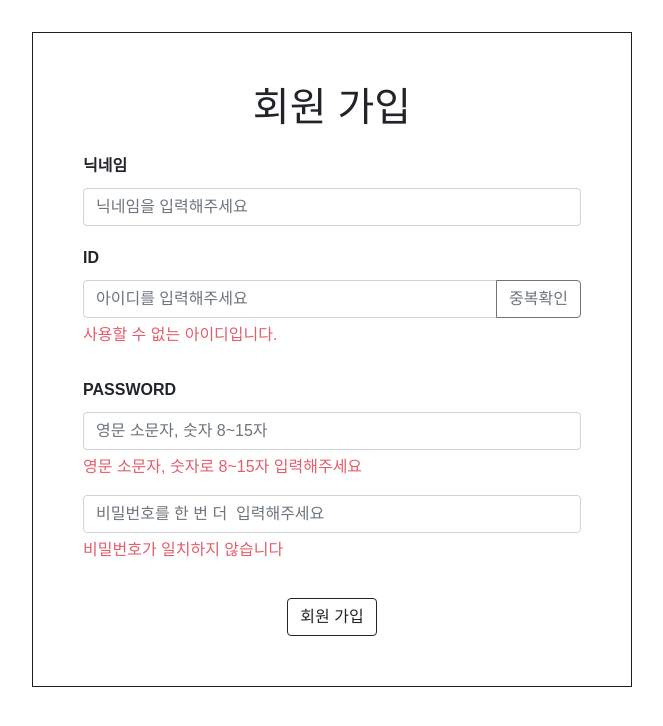
After one commit to makepin2r/my-bullet-diary, a Flask app: template templates/signup.html in a window 1280 px wide. The commit adds this page. Shown: the top 726 px of the page, without its empty margins (308-971 px from the left). Run offline with Flask 3, Linux system fonts and the light colour scheme; the template is opened without the code that fills it, so the values that code supplies are empty.

Commit message:
signup.html 생성, login.html 수정

```diff
--- a/assets/css/login.css
+++ b/assets/css/login.css
@@ -18,3 +18,23 @@
 .wrap > .btn-wrap {
     margin-top: 20px;
 }
+
+.wrap > .msg {
+    margin-top: 10px;
+}
+
+.signup-wrap > .msg {
+    margin-right: auto;
+    margin-top: 0;
+}
+
+.signup-wrap > .input-group {
+    margin-bottom: 5px !important;
+}
+
+.wrap > .msg.msg-error {
+    color: #e35d6a;
+}
+.wrap > .msg.msg-success {
+    color: #75b798;
+}
--- a/assets/css/style.css
+++ b/assets/css/style.css
@@ -5,10 +5,10 @@
     font-family: 'Noto Sans KR', sans-serif;
 }
 
-h1 {
-    font-weight: 700;
-}
-
 .heading {
     font-weight: 500;
 }
+
+.hide {
+    display: none;
+}
--- a/templates/login.html
+++ b/templates/login.html
@@ -22,7 +22,7 @@
     <title>Document</title>
 </head>
 <body>
-    <div class="wrap">
+    <div class="wrap login-wrap">
         <h1>MY BULLET JOURNAL📕</h1>
         <p class="heading">ID</p>
             <div class="input-group mb-3">
@@ -32,6 +32,7 @@
             <div class="input-group mb-3">
                 <input type="password" class="form-control" placeholder="비밀번호를 입력해주세요" aria-label="pw" aria-describedby="basic-addon1">
             </div>
+            <p class="msg msg-error">존재하지 않는 아이디입니다.</p>
             <div class="btn-wrap">
                 <button type="button" class="btn btn-outline-dark">Login</button>
                 <button type="button" class="btn btn-outline-dark">Sign Up</button>
--- /dev/null
+++ b/templates/signup.html
@@ -0,0 +1,51 @@
+<!DOCTYPE html>
+<html lang="en">
+<head>
+    <meta charset="UTF-8">
+    <meta http-equiv="X-UA-Compatible" content="IE=edge">
+    <meta name="viewport" content="width=device-width, initial-scale=1.0">
+    <link
+            href="https://cdn.jsdelivr.net/npm/bootstrap@5.0.2/dist/css/bootstrap.min.css"
+            rel="stylesheet"
+            integrity="sha384-EVSTQN3/azprG1Anm3QDgpJLIm9Nao0Yz1ztcQTwFspd3yD65VohhpuuCOmLASjC"
+            crossorigin="anonymous"
+        />
+        <script src="https://ajax.googleapis.com/ajax/libs/jquery/3.5.1/jquery.min.js"></script>
+        <script
+            src="https://cdn.jsdelivr.net/npm/bootstrap@5.0.2/dist/js/bootstrap.bundle.min.js"
+            integrity="sha384-MrcW6ZMFYlzcLA8Nl+NtUVF0sA7MsXsP1UyJoMp4YLEuNSfAP+JcXn/tWtIaxVXM"
+            crossorigin="anonymous"
+        ></script>
+    <link rel="stylesheet" href="../assets/css/recet.css">
+    <link rel="stylesheet" href="../assets/css/style.css">
+    <link rel="stylesheet" href="../assets/css/login.css">
+    <title>Document</title>
+</head>
+<body>
+    <div class="wrap signup-wrap">
+        <h1>회원 가입</h1>
+        <p class="heading">닉네임</p>
+            <div class="input-group mb-3">
+                <input type="text" class="form-control" placeholder="닉네임을 입력해주세요" aria-label="nickname" aria-describedby="basic-addon1">
+            </div>
+            <p class="heading">ID</p>
+            <div class="input-group mb-3">
+                <input type="text" class="form-control" placeholder="아이디를 입력해주세요" aria-label="id" aria-describedby="button-addon2">
+                <button class="btn btn-outline-secondary" type="button" id="button-addon2">중복확인</button>
+            </div>
+            <p class="msg msg-error">사용할 수 없는 아이디입니다.</p>
+            <p class="heading">PASSWORD</p>
+            <div class="input-group mb-3">
+                <input type="password" class="form-control" placeholder="영문 소문자, 숫자 8~15자" aria-label="pw" aria-describedby="basic-addon1">
+            </div>
+            <p class="msg msg-error">영문 소문자, 숫자로 8~15자 입력해주세요</p>
+            <div class="input-group mb-3">
+                <input type="password" class="form-control" placeholder="비밀번호를 한 번 더  입력해주세요" aria-label="pw" aria-describedby="basic-addon1">
+            </div>
+            <p class="msg msg-error">비밀번호가 일치하지 않습니다</p>
+            <div class="btn-wrap">
+                <button type="button" class="btn btn-outline-dark">회원 가입</button>
+            </div>
+    </div>
+</body>
+</html>
```
